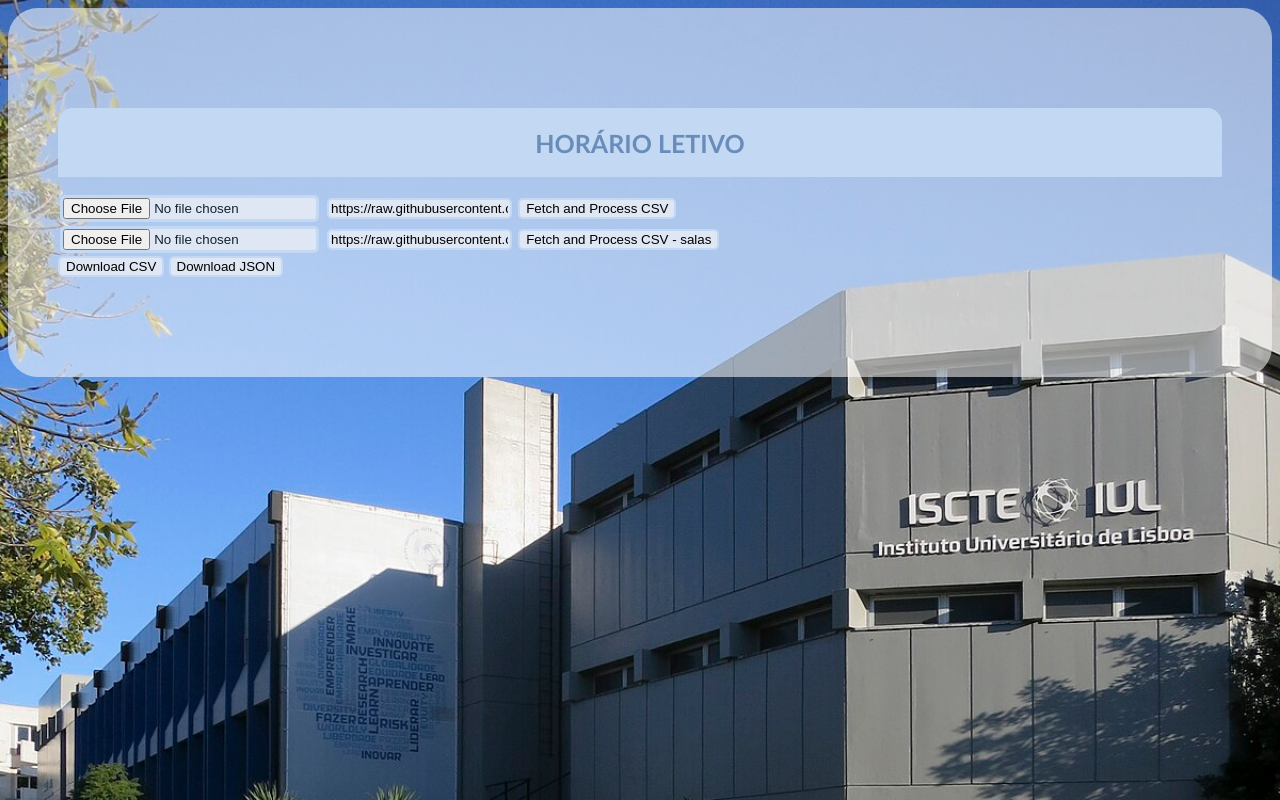
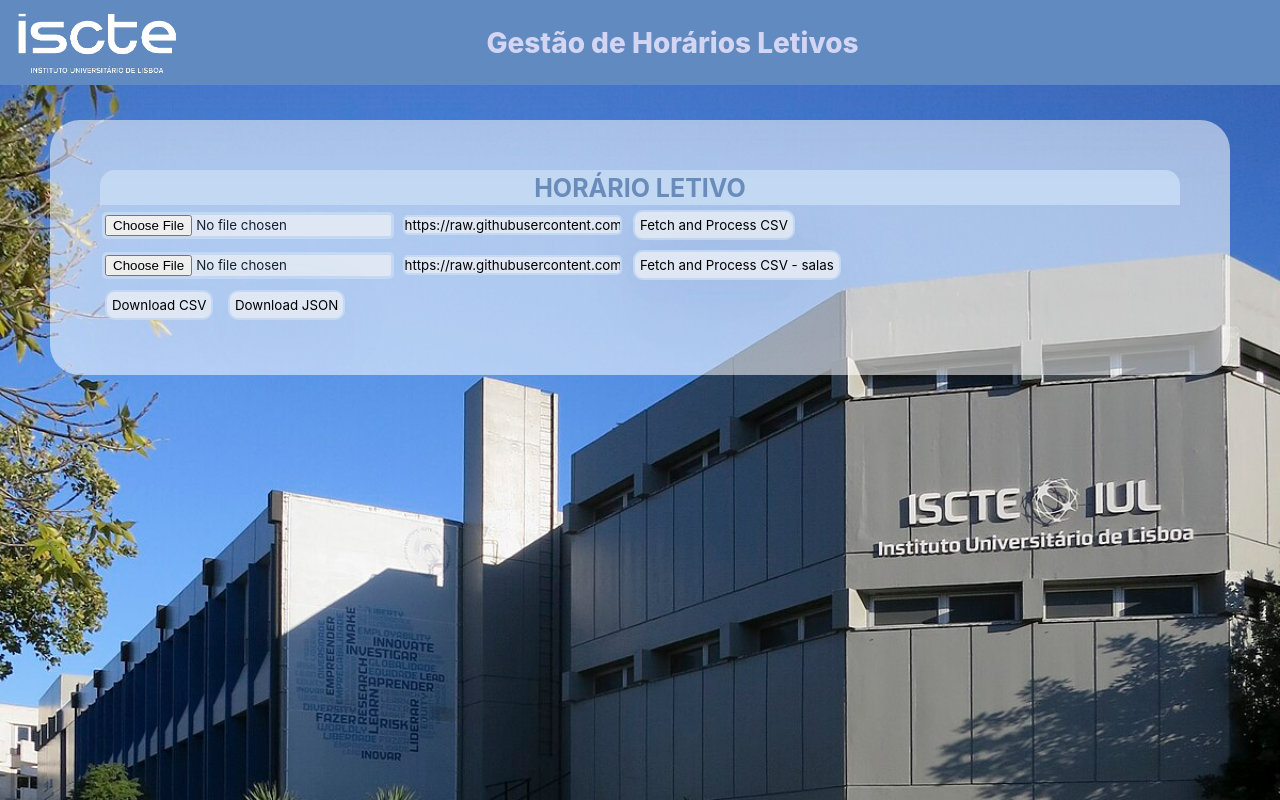
Before and after one commit to j-smva/ES-2023-2024-LEI-Grupo-J, a website built with Vite: page index.html in a window 1280 px wide. Built offline with nearby package versions, Linux system fonts and the light colour scheme; what tabulator-tables would draw is missing.

Commit message:
finished css
Added a header and changed up the css so it fit with the new changes in the code.

```diff
--- a/css/Horario.css
+++ b/css/Horario.css
@@ -9,16 +9,58 @@
 
 body{
     float:center;
-    font-family: 'Gill Sans', 'Gill Sans MT', Calibri, 'Trebuchet MS', sans-serif;
     background-color: #ffffff8c;
     justify-content:center;
     color: #142131;
     padding: 50px;
-    padding-top: 100px;
-    padding-bottom:100px;
+    margin: 120px 50px 50px 50px;
     border-radius: 30px;
     vertical-align: middle;
 }
+.top-bar{
+    background-color: var(--page-header-color);
+    position:fixed;
+    padding:15px;
+    top:0;
+    left:0;
+    width:100%;
+    display: flex;
+    justify-content:center;
+    align-items: center;
+    z-index:999;
+    text-align:center;
+    font-size:40px;
+    color:var(--header-font-color);
+    box-shadow: 0 14px 60px rgba(var(--color-shadow-blue), 0.1), 0 30px 100px rgba(var(--color-shadow-blue), 0.04);
+}
+.header-wrap{
+    display:flex;
+    align-items:center;
+    height:100%;
+    margin-left:50px;
+    margin-right:50px;
+    width:100%;
+}
+.logo{
+    display: inline-flex;
+    align-items: center;
+    height: 55px;
+    justify-content: center;
+    width: 65px;
+}
+.logo img{
+    height:100px;
+    width:auto;
+}
+.banner{
+    display:inline-flex;
+    align-items:center;
+    justify-content: center;
+    width:100%;
+    font-size:28px;
+    font-weight:800;
+}
+
 h1{
     position:relative;
     text-align: center;
@@ -27,14 +69,28 @@
     color: #698cbb;
 
 }
+.Sub h1{
+    position:relative;
+    text-align: center;
+    vertical-align: middle;
+    font-size: 25px;
+    color: #698cbb;
+    padding: 5px;
+    margin:5px;
+    border-radius:10px;
+    background: var(--tabulator-color-light);
+}
 h2{
     font-size:17px;
 }
 button{
+    margin:5px;
+    padding:5px;
     background-color: #dee7f3;
-    border-radius: 5px;
+    border-radius: 10px;
     border-color:#c3d8f3;
     border-style: solid;
+    box-shadow: 0 14px 60px rgba(var(--color-shadow-blue), 0.1), 0 30px 100px rgba(var(--color-shadow-blue), 0.04);
 }
 input{
     background-color: #dee7f3;
@@ -43,7 +99,6 @@
     margin:2px;
     border-style: solid;
 }
-
 .container{
     height: auto;
     width:100%;
@@ -124,7 +179,7 @@
     transition: transform .4s;
 }
 input[type="checkbox"] {
-    display: none;
+    display:block;
 }
 
 input[type="checkbox"] + .slider:before {
@@ -181,7 +236,8 @@
     -moz-transform:translateZ(0);
     -ms-transform:translateZ(0);
     -o-transform:translateZ(0);
-    transform:translateZ(0)
+    transform:translateZ(0);
+    box-shadow: 0 14px 60px rgba(var(--color-shadow-blue), 0.1), 0 30px 100px rgba(var(--color-shadow-blue), 0.04);
 }
 .tabulator-col:last-child{
     border-right: none;
@@ -196,7 +252,7 @@
     user-select:none
 }
 .tabulator .tabulator-header{
-    background-color:#8aacd8;
+    background-color:var(--tabulator-color-header);
     border-bottom:none;
     box-sizing:border-box;
     color:#142131;
@@ -405,7 +461,7 @@
     z-index:11
 }
 .tabulator .tabulator-header .tabulator-frozen.tabulator-frozen-left{
-    border-right:2px solid #aaa
+    border-right:none;
 }
 .tabulator .tabulator-header .tabulator-frozen.tabulator-frozen-right{
     border-left:2px solid #aaa
@@ -452,6 +508,7 @@
 }
 .tabulator .tabulator-tableholder .tabulator-placeholder .tabulator-placeholder-contents{
     color:white;
+    background-color: var(--tabulator-color-light);
     display:inline-block;
     font-size:20px;
     font-weight:600;
@@ -782,7 +839,7 @@
     z-index:11
 }
 .tabulator-row .tabulator-cell.tabulator-frozen.tabulator-frozen-left{
-    border-right:2px solid #aaa
+    border:none;
 }
 .tabulator-row .tabulator-cell.tabulator-frozen.tabulator-frozen-right{
     border-left:2px solid #aaa
--- /dev/null
+++ b/css/general.css
@@ -0,0 +1,13 @@
+:root{
+    --page-header-color:#608ac0;
+    --header-font-color: #d3d5f3;
+    --tabulator-color-header: #8aacd8;
+    --tabulator-color-light: #c3d8f3;
+    --color-shadow-blue: 103,132,187;
+}
+*{
+    margin:0;
+    padding:0;
+    box-sizing: border-box;
+    font-family:Overpass, -apple-system, BlinkMacSystemFont, Segoe UI, Oxygen, Ubuntu, Cantarell, Fira Sans, Droid Sans, Helvetica Neue, sans-serif;
+  }
--- a/index.html
+++ b/index.html
@@ -2,6 +2,7 @@
 <html lang="en">
   <head>
     <link rel="stylesheet" href="css\Horario.css">
+    <link rel="stylesheet" href="css\general.css">
     <link rel="stylesheet" href="https://cdnjs.cloudflare.com/ajax/libs/font-awesome/5.15.4/css/all.min.css"/>
     <!--link href="https://unpkg.com/tabulator-tables@6.2.0/dist/css/tabulator.min.css" rel="stylesheet"-->
     <script type="text/javascript" src="https://unpkg.com/tabulator-tables@6.2.0/dist/js/tabulator.min.js"></script>
@@ -11,6 +12,16 @@
     <!--script type="module" src="horario.js"></script-->
   </head>
   <body>
+    <header id="site-header" class="top-bar">
+      <section class="header-wrap">
+        <section class="logo">
+          <img src="css/iscte_logo-removebg-preview.png">
+        </section>
+        <section class="banner">
+          <label class="banner-title">Gestão de Horários Letivos</label>
+        </section>
+      </section>
+    </header>
     <div class="container">
       <h1>HORÁRIO LETIVO</h1>
     </div>
```
Also changed, not shown: css/iscte_logo-removebg-preview.png (added).
